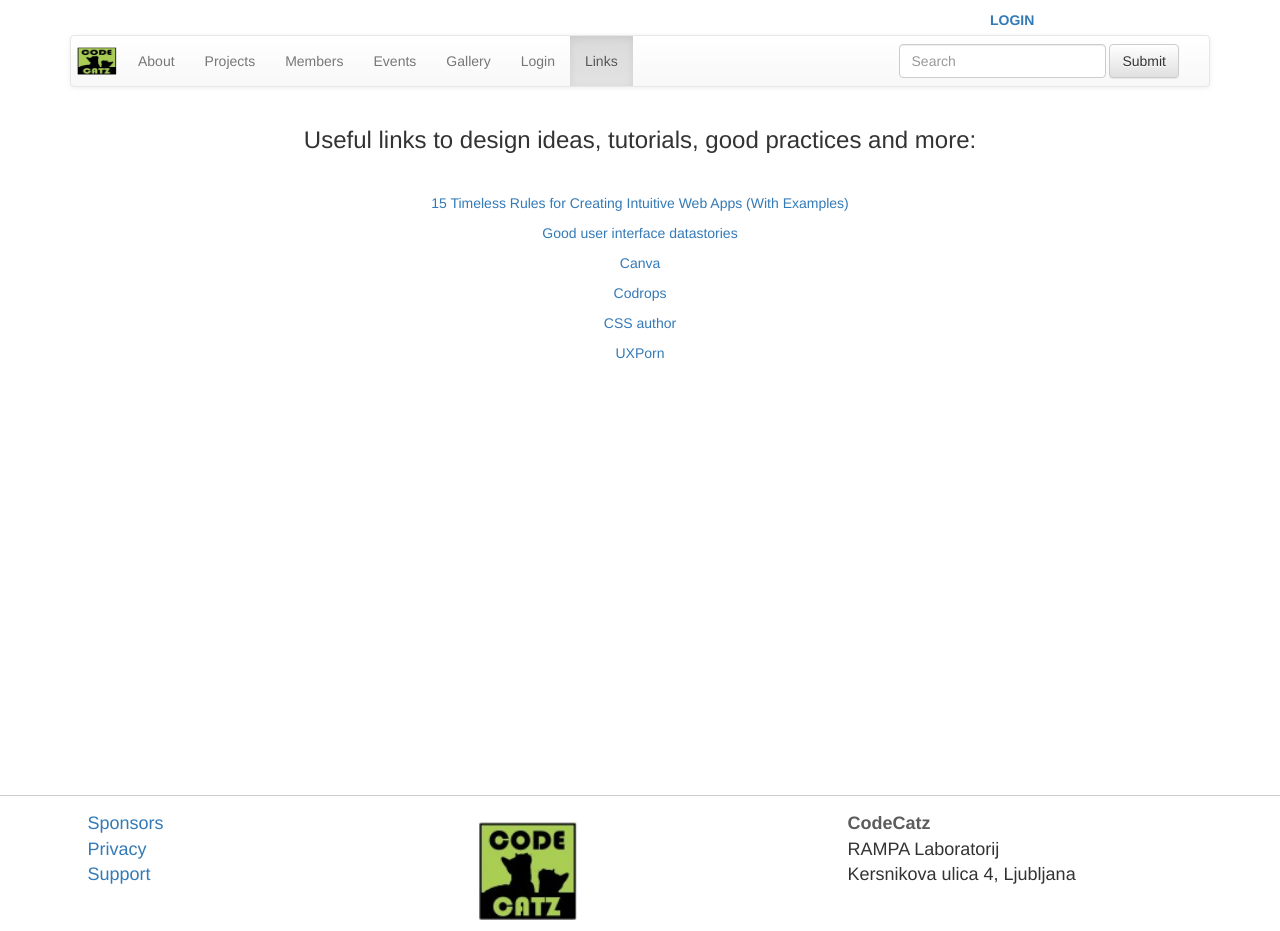
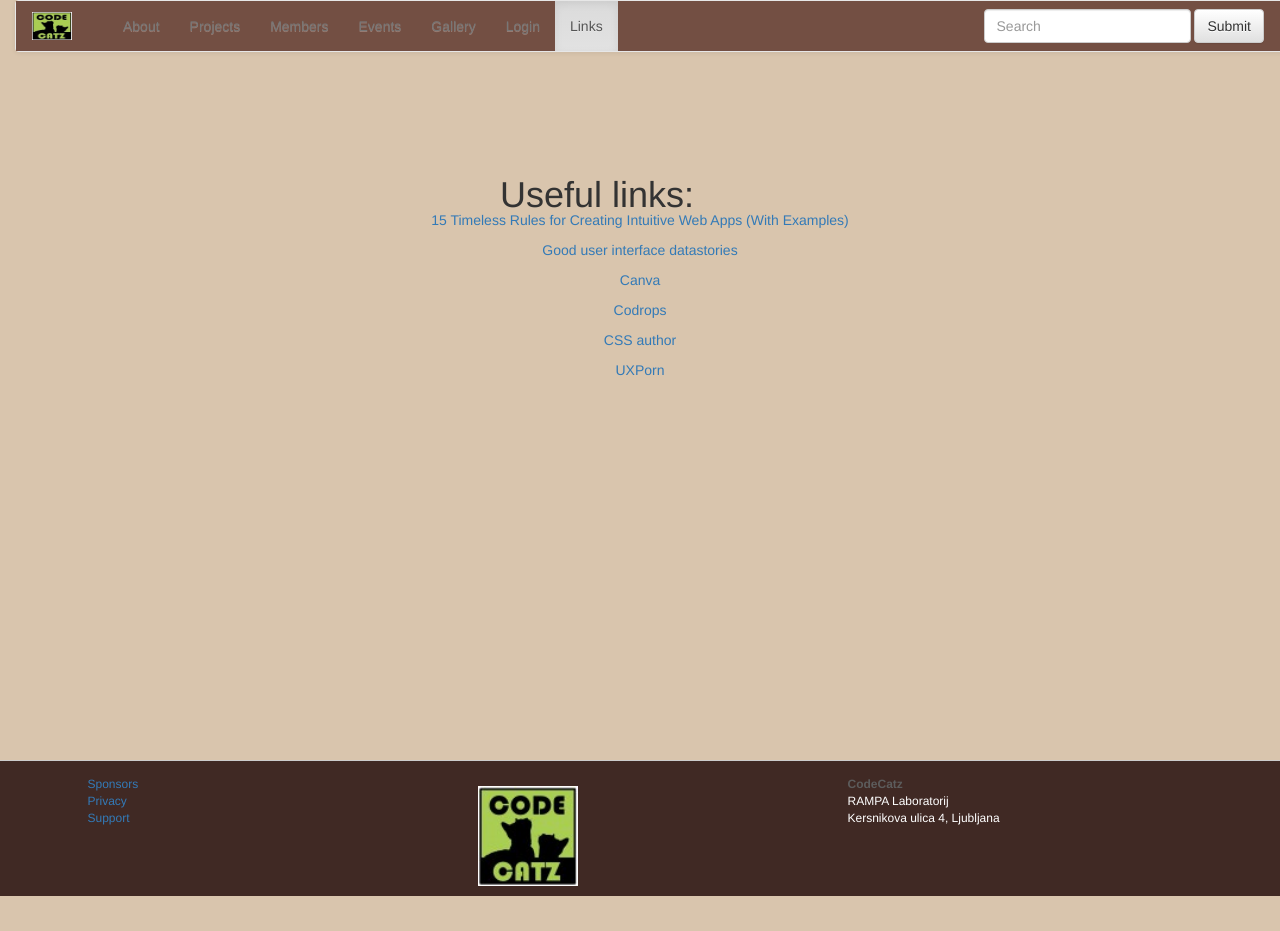
Before and after one commit to CodeCatz/TrackCat, a Django app: page /links/ in a window 1280 px wide. After the commit the page ends 896 px from the top, so only its background shows below. Run offline with Django 3.2, Linux system fonts and the light colour scheme; some libraries are stand-ins or nearby versions.

Commit message:
Static navigation bar, headline on links page changed to h1, colors added, navigation bar changed, lower footer sfont size, front page picture added

```diff
--- a/static/css/style.css
+++ b/static/css/style.css
@@ -4,6 +4,7 @@
 html,
 body {
 	height: 100%;
+	background-color: #D9C5AD;
 	/* The html and body elements cannot have any padding or margin. */
 }
 
@@ -20,9 +21,10 @@ body {
 footer {
 	margin: 20px -5px 10px 0;
 	padding-top: 15px;
-	font-size: 18px;
+	font-size: 12px;
 	border-top: 1px solid #CCCCCC;
 	display: block;
+	background-color: #402924;
 }
 .footer-links {
 	list-style-type: none;
@@ -35,6 +37,18 @@ footer {
 	text-align: auto;
 }
 
+#address {
+	color: #FFFFFF
+}
+.container-fluid {
+	background-color: #734F43;
+}
+.navbar {
+	color: #FFFFFF;
+	position:fixed!important;
+	width: 100%;
+	z-index: 9999;
+}
 /* Lastly, apply responsive CSS fixes as necessary */
 
 .CClogo {
@@ -51,13 +65,13 @@ footer {
 /* Not required for template or sticky footer method. */
 
 .login {
-	padding: 10px 0px 5px 990px;
+float:left;
+
 }
 h1 {
 	width: 350px;
-	text-align: center;
 	position: relative;
-	margin:-100px 0 0 -150px;
+	margin: 45px 0px 105px -150px;
 	padding: 10px;
 	top: 120px;
 	left: 50%;
@@ -66,7 +80,13 @@ h1 {
 #frontpage_title {
 	border: solid;
 	font-family: 'Carter One', cursive;
+	font-size: 50px;
+	color: #FFFFFF;
+	position: fixed;
+	text-align: center;
+	margin-top: 15px;
 }
+
 h2 {
 	color: #707070;
 	text-align: center;
@@ -93,12 +113,12 @@ code {
 }
 .navbar-brand img{
 	height: 100%;
-	margin:0px;
 }
 
 /* Links page*/
 .links {
 	text-align: center;
+	position: relative;
 }
 /* about page*/
 img{
@@ -132,16 +152,17 @@ strong{
 }
 
 #frontpage{
-	height: 300px;
+	height: 400px;
 	padding: 5px 5px 20px 5px;
+	background: url(groupmeet.jpg) no-repeat fixed;
+
 }
+
 .jumbotron{
 	text-align:center;
 	margin: auto;
+	background-color: #F2E8E4;
 }
 
-#front_subtitle {
-	top: 140px;
-}
 
 /* end of about page */
--- a/web/templates/base.html
+++ b/web/templates/base.html
@@ -15,13 +15,10 @@ type='text/css'>
 		<link rel="stylesheet" href="{% static 'css/style.css' %}">
 	</head>
 	<body>
-        <div class="login">
-            <a href="/login"><b>LOGIN</b></a></button>
-        </div>
 <!-- Wrap all page content here -->
 		<div id="wrap">
 
-		<div class="container">
+		<div class="container-fluid">
 			<nav class="navbar navbar-default">
 				<div class="container-fluid">
 
@@ -80,7 +77,7 @@ type='text/css'>
 					<div class="col-md-4">
 						<a href="{% url 'pages-index' %}"><img src="{% static "img/CodeCatz.jpg" %}"/></a>
 					</div> <!-- end col-md-2 -->
-					<div class="col-md-4">
+					<div class="col-md-4" id="address">
   						<p><strong>CodeCatz</strong><br>
   							RAMPA Laboratorij<br>
   							Kersnikova ulica 4, Ljubljana<br>
--- a/web/templates/pages/links.html
+++ b/web/templates/pages/links.html
@@ -4,7 +4,7 @@
 
 {% block content%}
 
-		<h3>Useful links to design ideas, tutorials, good practices and more: </h3>
+		<h1>Useful links: </h1>
     <div class="links">
         <p><a href="http://www.designforfounders.com/web-app-ux/">15 Timeless Rules for Creating Intuitive Web Apps (With Examples)</a></p>
         <p><a href="http://goodui.org">Good user interface datastories</a></p>
```
Also changed, not shown: web/templates/pages/index.html (+4 -7 lines).
